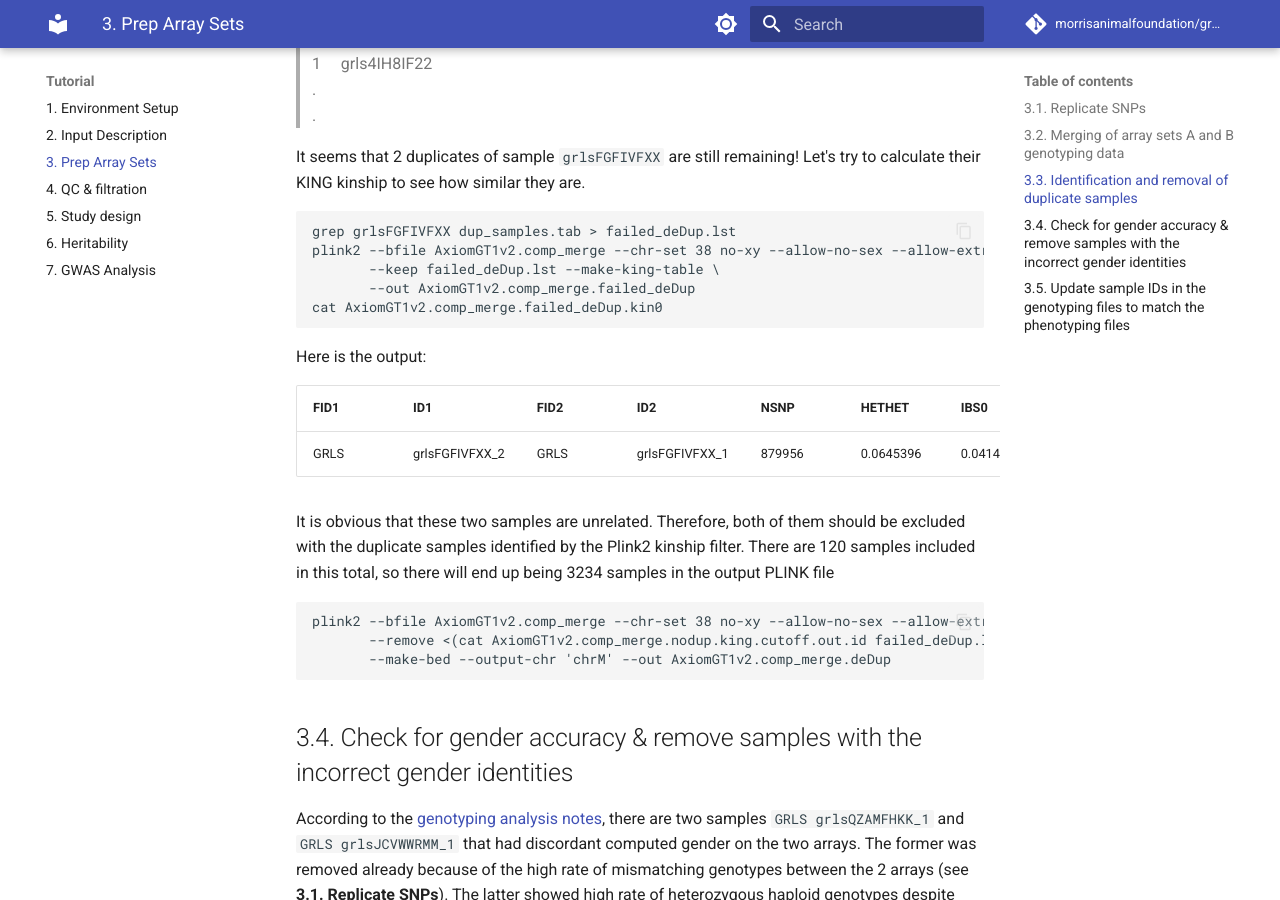
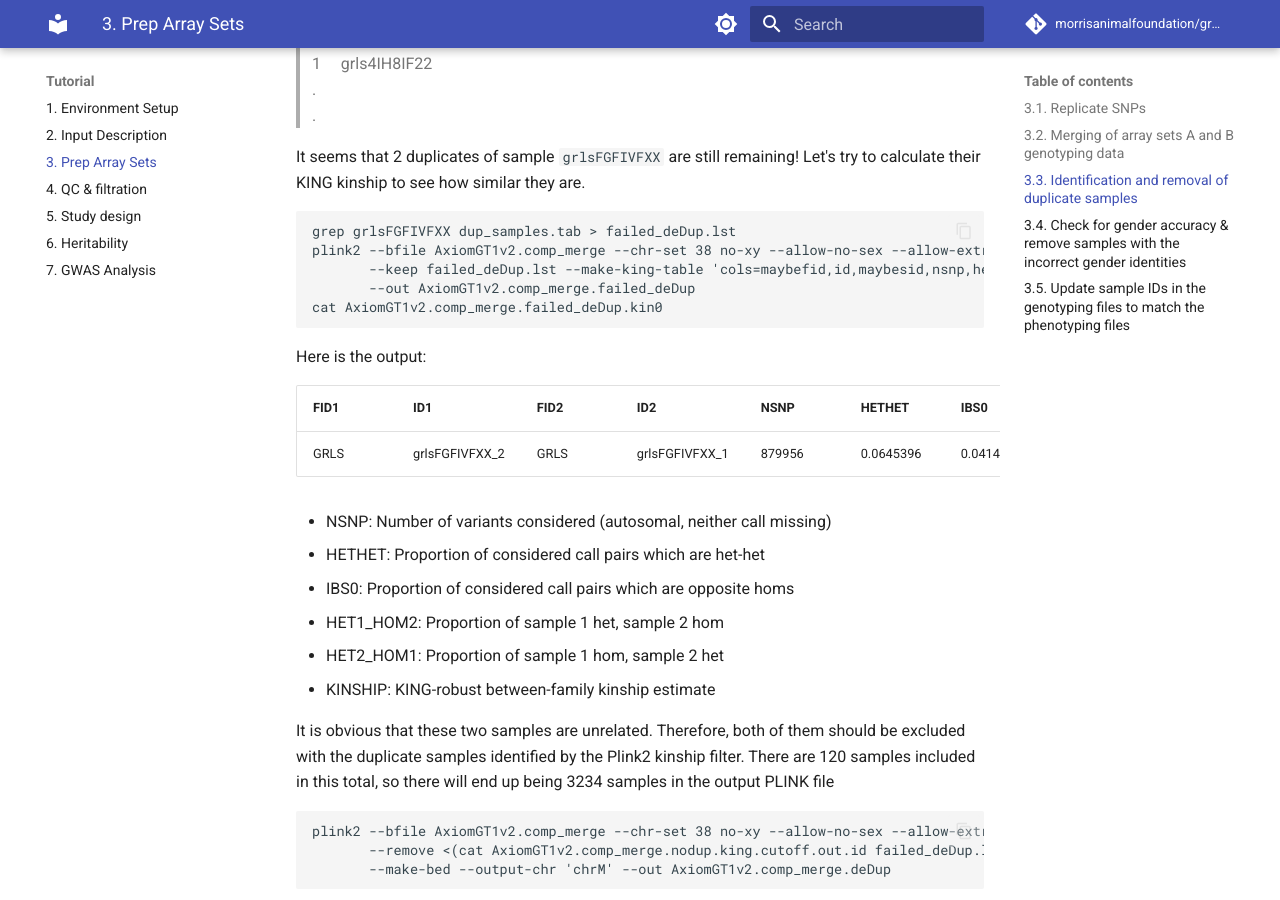
Before and after one commit to morrisanimalfoundation/grGWAS, an MkDocs documentation site: the page built from docs/3.prep_arrays.md, in a window 1280 px wide and 900 px high, scrolled down 3476 px. Built offline with MkDocs 1.6.1 and Material for MkDocs 9.7.7, drawn with Linux system fonts in a browser that asks for light colours; comment, search, counter and statistics services are not loaded.

Commit message:
detailed king-table

````diff
--- a/docs/3.prep_arrays.md
+++ b/docs/3.prep_arrays.md
@@ -121,16 +121,24 @@
 ```
 grep grlsFGFIVFXX dup_samples.tab > failed_deDup.lst
 plink2 --bfile AxiomGT1v2.comp_merge --chr-set 38 no-xy --allow-no-sex --allow-extra-chr \
-       --keep failed_deDup.lst --make-king-table \
+       --keep failed_deDup.lst --make-king-table 'cols=maybefid,id,maybesid,nsnp,hethet,ibs0,ibs1,kinship' \
        --out AxiomGT1v2.comp_merge.failed_deDup
 cat AxiomGT1v2.comp_merge.failed_deDup.kin0
 ```
 
 Here is the output:
 
-| FID1 | ID1            | FID2 | ID2            | NSNP   | HETHET    | IBS0      | KINSHIP    |
-| ---- | -------------- | ---- | -------------- | ------ | --------- | --------- | ---------- |
-| GRLS | grlsFGFIVFXX_2 | GRLS | grlsFGFIVFXX_1 | 879956 | 0.0645396 | 0.0414475 | -0.0559478 |
+| FID1 | ID1            | FID2 | ID2            | NSNP   | HETHET    | IBS0      | HET1_HOM2 | HET2_HOM1 | KINSHIP    |
+| ---- | -------------- | ---- | -------------- | ------ | --------- | --------- | --------- | --------- | ---------- |
+| GRLS | grlsFGFIVFXX_2 | GRLS | grlsFGFIVFXX_1 | 879956 | 0.0645396 | 0.0414475 | 0.11505   | 0.112207  | -0.0559478 |
+
+
+* NSNP:	Number of variants considered (autosomal, neither call missing)
+* HETHET:	Proportion of considered call pairs which are het-het
+* IBS0:	Proportion of considered call pairs which are opposite homs
+* HET1_HOM2:	Proportion of sample 1 het, sample 2 hom
+* HET2_HOM1:	Proportion of sample 1 hom, sample 2 het
+* KINSHIP:	KING-robust between-family kinship estimate
 
 It is obvious that these two samples are unrelated. Therefore, both of them should be excluded with the duplicate samples identified by the Plink2 kinship filter. There are 120 samples included in this total, so there will end up being 3234 samples in the output PLINK file
 ```
````
